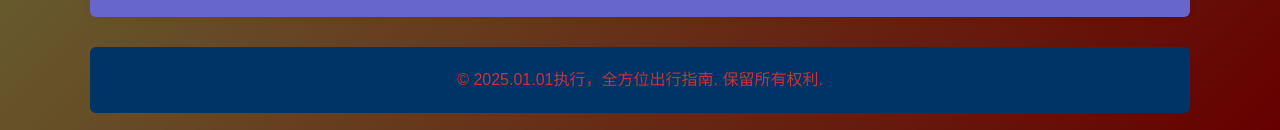
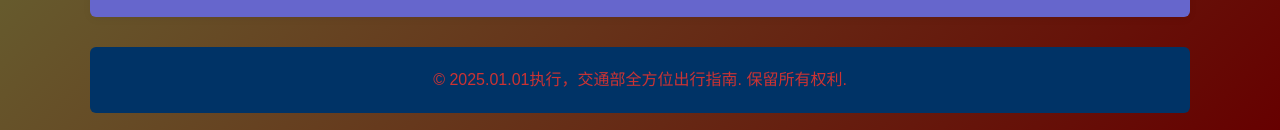
Before and after one commit to dc752/my-website1, a plain HTML site: page index.html in a window 1280 px wide. Shown: the part 1780-1910 px from the top of the page. Drawn offline with Linux system fonts and the light colour scheme.

Commit message:
Update index.html

```diff
--- a/index.html
+++ b/index.html
@@ -472,7 +472,7 @@
 
 
   <footer>
-       <p>&copy; 2025.01.01执行，全方位出行指南. 保留所有权利.</p>
+       <p>&copy; 2025.01.01执行，交通部全方位出行指南. 保留所有权利.</p>
 
   </footer>
 
```
